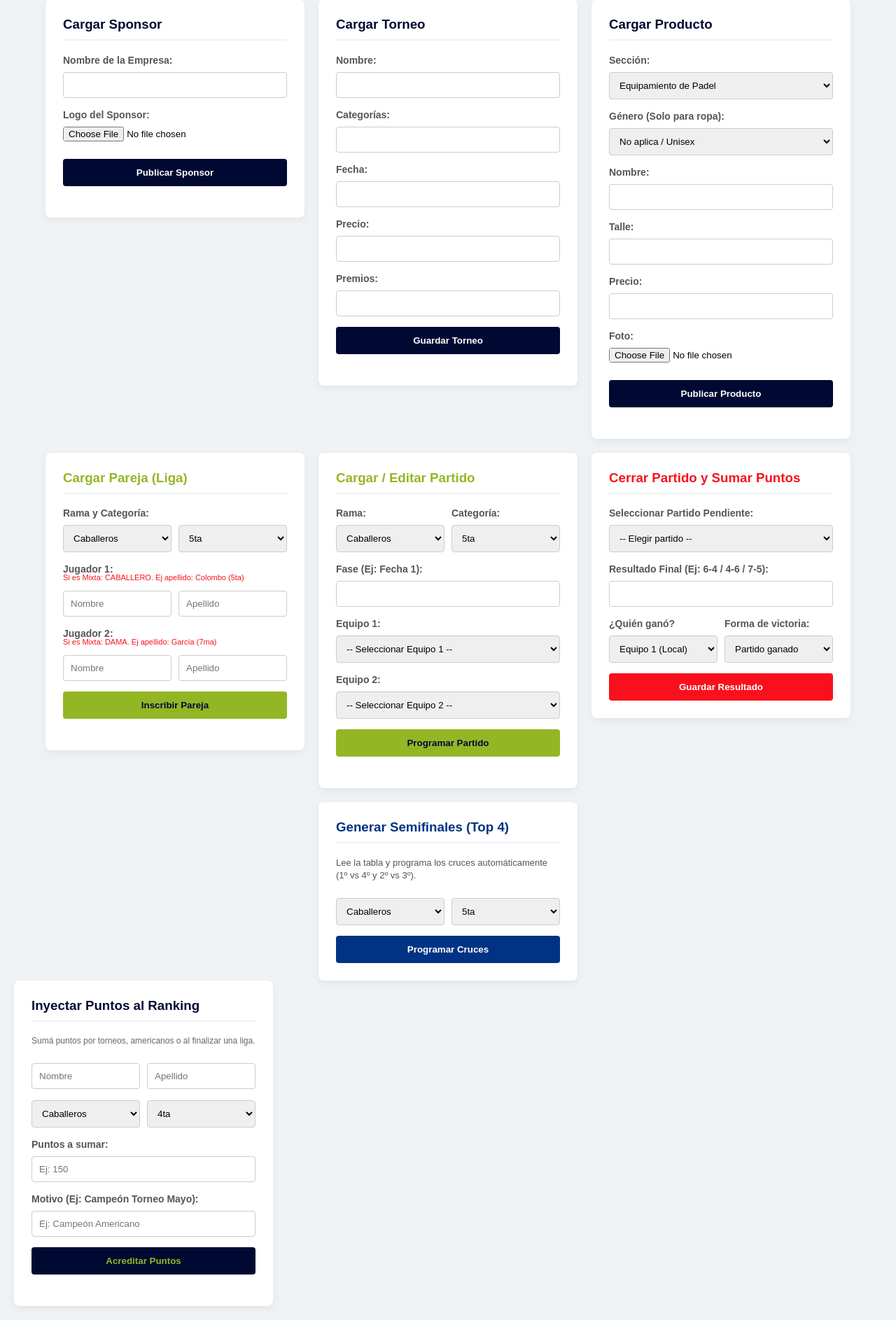
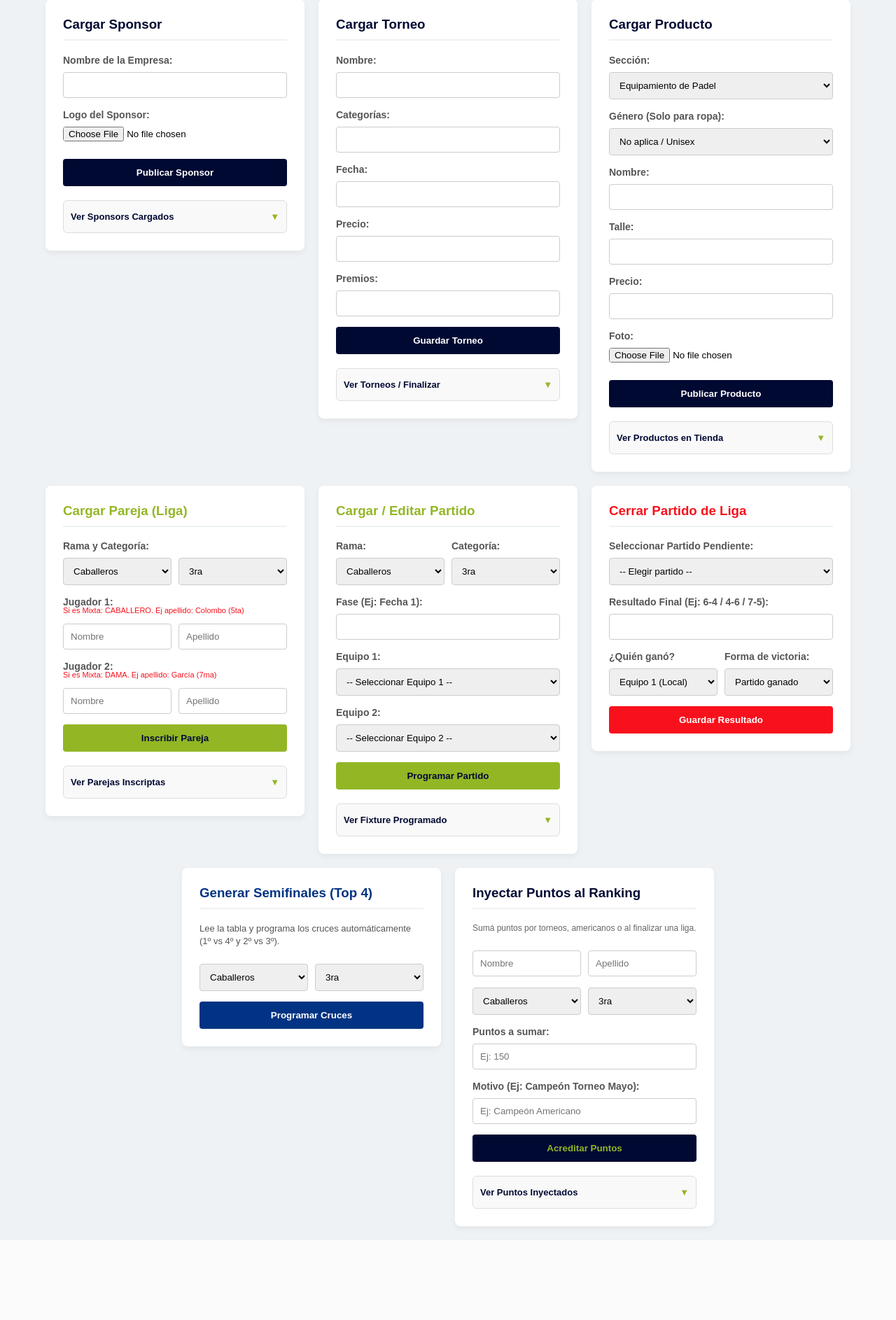
Before and after one commit to martincolombo2001/padel-perez, a Flask app: page /admin in a window 1280 px wide. Shown: the part 179-2065 px from the top of the page at 70% size. After the commit the page ends 1951 px from the top, so only its background shows below. Run offline with Flask 3, Linux system fonts and the light colour scheme; the visitor is signed in with stand-in values (Sample User, id 1); data that the repository does not hold is empty; some libraries are stand-ins or nearby versions.

Commit message:
orden de admin

```diff
--- a/templates/admin.html
+++ b/templates/admin.html
@@ -13,11 +13,19 @@
         input, select { width: 100%; padding: 10px; margin: 8px 0 15px; border: 1px solid #ccc; border-radius: 4px; box-sizing: border-box; }
         button { width: 100%; padding: 12px; background-color: #000932; color: white; border: none; border-radius: 4px; cursor: pointer; font-weight: bold; }
         button:hover { background-color: #003383; }
-        .lista-items { list-style: none; padding: 0; margin-top: 20px; }
-        .lista-items li { background: #f9f9f9; padding: 10px; border-bottom: 1px solid #eee; font-size: 14px; }
+        .lista-items { list-style: none; padding: 0; margin-top: 10px; }
+        .lista-items li { background: #fff; padding: 10px; border-bottom: 1px solid #eee; font-size: 14px; }
         .btn-borrar { background-color: #dc3545; color: white; padding: 4px 8px; text-decoration: none; border-radius: 4px; font-size: 12px; }
         .btn-editar { background-color: #ffc107; color: #000; padding: 4px 8px; text-decoration: none; border: none; border-radius: 4px; font-size: 12px; cursor: pointer; margin-right: 5px; font-weight: bold; }
         .nota-roja { color: #f8111c; font-size: 11px; display: block; font-weight: normal; margin-top: -3px; margin-bottom: 5px; }
+
+        /* Estilos para los acordeones del admin */
+        details.acordeon-admin { background: #f9f9f9; border: 1px solid #ddd; border-radius: 6px; padding: 10px; margin-top: 20px; }
+        summary.acordeon-admin-summary { font-size: 13px; font-weight: bold; color: #000932; cursor: pointer; list-style: none; outline: none; padding: 5px 0; }
+        summary.acordeon-admin-summary::-webkit-details-marker { display: none; }
+        summary.acordeon-admin-summary::after { content: ' ▼'; color: #93b625; float: right; }
+        details[open] > summary.acordeon-admin-summary::after { content: ' ▲'; }
+        details[open] > summary.acordeon-admin-summary { border-bottom: 1px solid #ccc; margin-bottom: 10px; padding-bottom: 10px; }
     </style>
 </head>
 <body>
@@ -39,18 +47,19 @@
                 <input type="file" name="imagen" accept="image/*" required style="border: none; padding: 0;">
                 <button type="submit" style="margin-top: 10px;">Publicar Sponsor</button>
             </form>
+            <details class="acordeon-admin">
+                <summary class="acordeon-admin-summary">Ver Sponsors Cargados</summary>
                 <ul class="lista-items">
                     {% for sponsor in sponsors %}
                     <li style="display: flex; justify-content: space-between; align-items: center;">{{ sponsor[1] }} <a href="/eliminar_sponsor/{{ sponsor[0] }}" class="btn-borrar">X</a></li>
                     {% endfor %}
                 </ul>
+            </details>
         </div>
 
         <!-- MÓDULO TORNEOS -->
         <div class="formulario">
             <h3>Cargar Torneo</h3>
-
-            <!-- FORMULARIO PARA CREAR NUEVO TORNEO (El que se había borrado) -->
             <form action="/admin" method="POST">
                 <input type="hidden" name="accion" value="nuevo_torneo">
                 <label>Nombre:</label>
@@ -66,9 +75,11 @@
                 <button type="submit">Guardar Torneo</button>
             </form>
 
-            <ul class="lista-items" style="margin-top: 20px;">
+            <details class="acordeon-admin">
+                <summary class="acordeon-admin-summary">Ver Torneos / Finalizar</summary>
+                <ul class="lista-items">
                     {% for torneo in torneos %}
-                <li style="display: flex; flex-direction: column; align-items: stretch; margin-bottom: 10px; padding: 15px; background: #fff; border-radius: 8px; border-left: 4px solid #000932; box-shadow: 0 2px 4px rgba(0,0,0,0.05);">
+                    <li style="display: flex; flex-direction: column; align-items: stretch; margin-bottom: 10px; border-left: 4px solid #000932; box-shadow: 0 2px 4px rgba(0,0,0,0.05);">
                         <div style="display: flex; justify-content: space-between; align-items: center; width: 100%;">
                             <span><strong style="font-size: 16px; color: #000932;">{{ torneo[1] }}</strong> ({{ torneo[2] }})</span>
                             <a href="/eliminar/{{ torneo[0] }}" class="btn-borrar">X</a>
@@ -76,12 +87,12 @@
 
                         {% if torneo[3] == 'Activo' or not torneo[3] %}
                             <!-- Formulario para finalizar torneo -->
-                        <form action="/admin" method="POST" style="margin-top: 10px;">
+                            <form action="/admin" method="POST" style="margin-top: 10px; background: #f9f9f9; padding: 10px; border-radius: 4px;">
                                 <input type="hidden" name="accion" value="finalizar_torneo">
                                 <input type="hidden" name="id_torneo" value="{{ torneo[0] }}">
 
-                            <input type="text" name="campeones" placeholder="Campeones (Ej: Colombo / Marcos)" required style="width: 100%; margin-bottom: 5px; padding: 5px; font-size: 13px; border: 1px solid #ccc; border-radius: 4px;">
-                            <input type="text" name="subcampeones" placeholder="Subcampeones" required style="width: 100%; margin-bottom: 10px; padding: 5px; font-size: 13px; border: 1px solid #ccc; border-radius: 4px;">
+                                <input type="text" name="campeones" placeholder="Campeones (Ej: Colombo/Marcos)" required style="width: 100%; margin-bottom: 5px; padding: 5px; font-size: 13px;">
+                                <input type="text" name="subcampeones" placeholder="Subcampeones" required style="width: 100%; margin-bottom: 10px; padding: 5px; font-size: 13px;">
 
                                 <!-- Inputs para asignar puntos a las parejas -->
                                 <div style="display: flex; gap: 10px; margin-bottom: 10px;">
@@ -94,7 +105,7 @@
                                         <input type="number" name="pts_subcampeones" value="300" style="padding: 5px; font-size: 13px; margin: 0;">
                                     </div>
                                 </div>
-                            <!-- Selección de categoría para los puntos -->
+                                <!-- Selección de categoría para los puntos (Individual 3ra a 8va) -->
                                  <div style="display: flex; gap: 10px; margin-bottom: 10px;">
                                     <div style="flex: 1;">
                                         <label style="font-size: 12px;">Rama:</label>
@@ -107,15 +118,16 @@
                                     <div style="flex: 1;">
                                         <label style="font-size: 12px;">Categoría:</label>
                                         <select name="categoria_puntos" style="padding: 5px; font-size: 13px; margin: 0;">
+                                            <option value="3ra">3ra</option>
+                                            <option value="4ta">4ta</option>
                                             <option value="5ta">5ta</option>
                                             <option value="6ta">6ta</option>
                                             <option value="7ma">7ma</option>
-                                        <option value="Suma 12/13">Suma 12/13</option>
+                                            <option value="8va">8va</option>
                                         </select>
                                     </div>
                                 </div>
 
-                            <!-- Selección de equipos para inyectar los puntos -->
                                 <label style="font-size: 12px;">Pareja Campeona (para sumar pts):</label>
                                 <select name="equipo_campeon" style="width: 100%; padding: 5px; margin-bottom: 10px; font-size: 13px;">
                                     <option value="">-- No sumar puntos a un equipo --</option>
@@ -132,10 +144,9 @@
                                     {% endfor %}
                                 </select>
 
-                            <button type="submit" style="background-color:#93b625; color:#000932; padding:5px 10px; font-weight:bold; border:none; cursor:pointer; border-radius: 4px; width: 100%;">Finalizar Torneo</button>
+                                <button type="submit" style="background-color:#93b625; color:#000932; padding:5px 10px; font-weight:bold; border:none; cursor:pointer; width: 100%;">Finalizar Torneo</button>
                             </form>
                         {% else %}
-                        <!-- Vista de torneo ya finalizado -->
                             <div style="margin-top:10px; background: #fbfdf5; border: 1px solid #eef7d4; padding: 5px 10px; border-radius: 5px; text-align: center;">
                                 <div style="margin-bottom: 5px;"><span style="color:#93b625; font-weight:bold;">🏆 {{ torneo[4] }}</span></div>
                                 <div><span style="color:#666; font-weight:bold;">🥈 {{ torneo[5] }}</span></div>
@@ -145,6 +156,7 @@
                     </li>
                     {% endfor %}
                 </ul>
+            </details>
         </div>
 
         <!-- MÓDULO TIENDA -->
@@ -173,6 +185,8 @@
                 <input type="file" name="imagen" accept="image/*" required style="border: none; padding: 0;">
                 <button type="submit" style="margin-top: 10px;">Publicar Producto</button>
             </form>
+            <details class="acordeon-admin">
+                <summary class="acordeon-admin-summary">Ver Productos en Tienda</summary>
                 <ul class="lista-items">
                     {% for prod in tienda %}
                     <li style="display: flex; flex-direction: column; align-items: stretch;">
@@ -201,6 +215,7 @@
                     </li>
                     {% endfor %}
                 </ul>
+            </details>
         </div>
 
         <!-- MÓDULO EQUIPOS (LIGAS) -->
@@ -217,9 +232,13 @@
                         <option value="Mixta">Mixta</option>
                     </select>
                     <select name="categoria" style="width: 100%; padding: 10px; margin: 8px 0 15px;">
+                        <option value="3ra">3ra</option>
+                        <option value="4ta">4ta</option>
                         <option value="5ta">5ta</option>
                         <option value="6ta">6ta</option>
                         <option value="7ma">7ma</option>
+                        <option value="8va">8va</option>
+                        <option value="Suma 9">Suma 9</option>
                         <option value="Suma 12/13">Suma 12/13</option>
                     </select>
                 </div>
@@ -240,6 +259,8 @@
 
                 <button type="submit" style="background-color: #93b625; color: #000932;">Inscribir Pareja</button>
             </form>
+            <details class="acordeon-admin">
+                <summary class="acordeon-admin-summary">Ver Parejas Inscriptas</summary>
                 <ul class="lista-items">
                     {% for equipo in equipos %}
                     <li style="display: flex; justify-content: space-between; align-items: center;">
@@ -248,6 +269,7 @@
                     </li>
                     {% endfor %}
                 </ul>
+            </details>
         </div>
 
         <!-- MÓDULO PARTIDOS / FIXTURE -->
@@ -268,9 +290,13 @@
                     <div style="flex: 1;">
                         <label>Categoría:</label>
                         <select name="categoria" style="width: 100%; padding: 10px; margin: 8px 0 15px;">
+                            <option value="3ra">3ra</option>
+                            <option value="4ta">4ta</option>
                             <option value="5ta">5ta</option>
                             <option value="6ta">6ta</option>
                             <option value="7ma">7ma</option>
+                            <option value="8va">8va</option>
+                            <option value="Suma 9">Suma 9</option>
                             <option value="Suma 12/13">Suma 12/13</option>
                         </select>
                     </div>
@@ -299,6 +325,8 @@
                 <button type="submit" style="background-color: #93b625; color: #000932;">Programar Partido</button>
             </form>
 
+            <details class="acordeon-admin">
+                <summary class="acordeon-admin-summary">Ver Fixture Programado</summary>
                 <ul class="lista-items">
                     {% for partido in partidos %}
                     <li style="display: flex; justify-content: space-between; align-items: center;">
@@ -311,11 +339,12 @@
                     </li>
                     {% endfor %}
                 </ul>
+            </details>
         </div>
 
         <!-- MÓDULO CARGAR RESULTADOS Y PUNTOS -->
         <div class="formulario">
-            <h3 style="color: #f8111c;">Cerrar Partido y Sumar Puntos</h3>
+            <h3 style="color: #f8111c;">Cerrar Partido de Liga</h3>
             <form action="/actualizar_resultado" method="POST">
                 <label>Seleccionar Partido Pendiente:</label>
                 <select name="id_partido" style="width: 100%; padding: 10px; margin: 8px 0 15px;" required>
@@ -361,15 +390,18 @@
                         <option value="Mixta">Mixta</option>
                     </select>
                     <select name="categoria" style="width: 100%; padding: 10px; margin: 8px 0 15px;" required>
+                        <option value="3ra">3ra</option>
+                        <option value="4ta">4ta</option>
                         <option value="5ta">5ta</option>
                         <option value="6ta">6ta</option>
                         <option value="7ma">7ma</option>
+                        <option value="8va">8va</option>
+                        <option value="Suma 9">Suma 9</option>
                         <option value="Suma 12/13">Suma 12/13</option>
                     </select>
                 </div>
                 <button type="submit" style="background-color: #003383; color: white;">Programar Cruces</button>
             </form>
-        </div>
         </div>
 
         <!-- MÓDULO RANKING ANUAL (Inyectar Puntos) -->
@@ -391,12 +423,12 @@
                         <option value="Mixta">Mixta</option>
                     </select>
                     <select name="categoria" required style="flex: 1; padding: 10px; margin: 8px 0 15px;">
+                        <option value="3ra">3ra</option>
                         <option value="4ta">4ta</option>
                         <option value="5ta">5ta</option>
                         <option value="6ta">6ta</option>
                         <option value="7ma">7ma</option>
                         <option value="8va">8va</option>
-                        <option value="Suma 12/13">Suma 12/13</option>
                     </select>
                 </div>
 
@@ -409,6 +441,8 @@
                 <button type="submit" style="background-color: #000932; color: #93b625;">Acreditar Puntos</button>
             </form>
 
+            <details class="acordeon-admin">
+                <summary class="acordeon-admin-summary">Ver Puntos Inyectados</summary>
                 <ul class="lista-items">
                     {% for ranking in rankings %}
                     <li style="display: flex; justify-content: space-between; align-items: center; border-left: 3px solid #93b625;">
@@ -421,6 +455,8 @@
                     </li>
                     {% endfor %}
                 </ul>
+            </details>
+        </div>
     </div>
 </body>
 </html>
--- a/templates/rankings.html
+++ b/templates/rankings.html
@@ -56,7 +56,7 @@
                 </div>
                 <div class="item-puntos">
                     <strong>⚡ Torneo Americano</strong>
-                    Por Participar: 5 PTS<br>
+                    Por Participar: 10 PTS<br>
                     Semifinalistas: 20 PTS<br>
                     Por salir 2do: 30 PTS<br>
                     Por salir 1ro: 40 PTS
@@ -71,7 +71,7 @@
             </div>
         </div>
 
-        {% set categorias = ['5ta', '6ta', '7ma', 'Suma 12/13'] %}
+        {% set categorias = ['3ra', '4ta', '5ta', '6ta', '7ma', '8va'] %}
 
         <!-- RAMA CABALLEROS -->
         <h2 class="titulo-rama">Rama Caballeros</h2>
```
Lines whose indentation alone changed are shown as unchanged.
